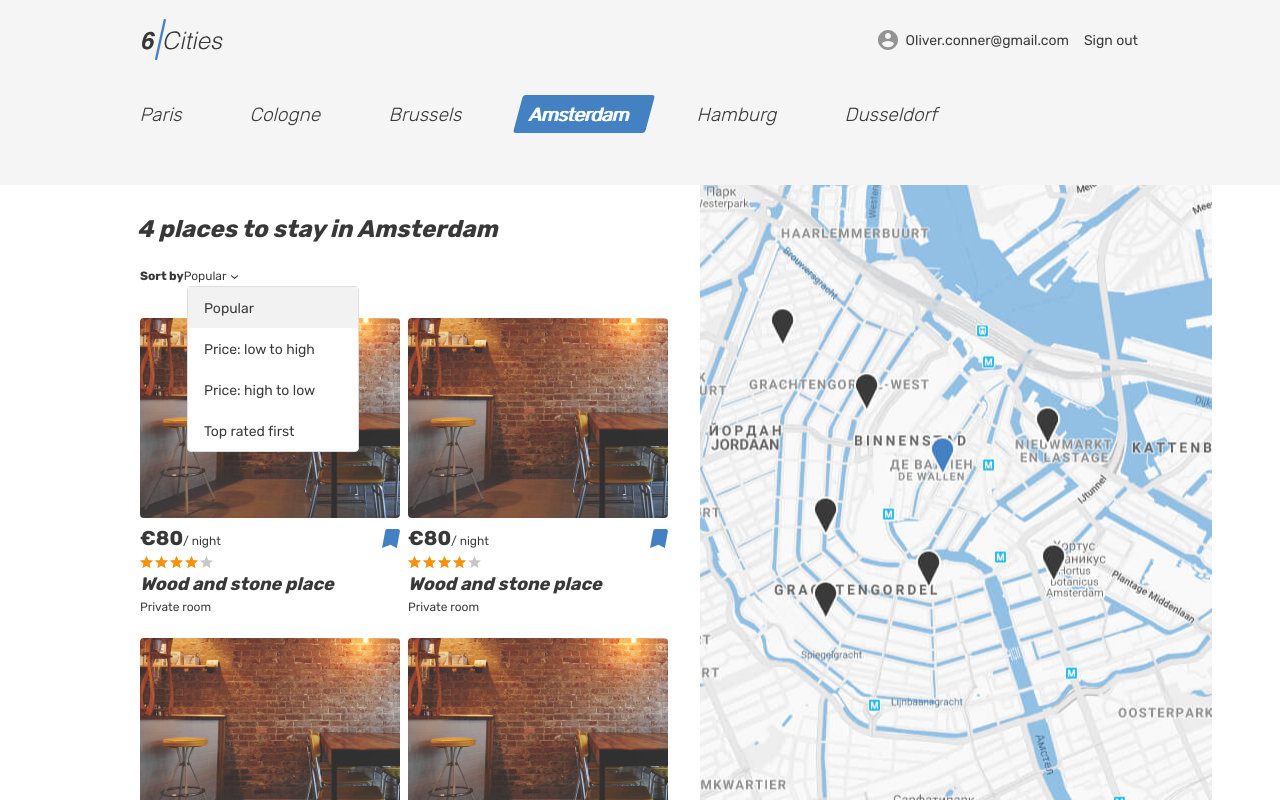
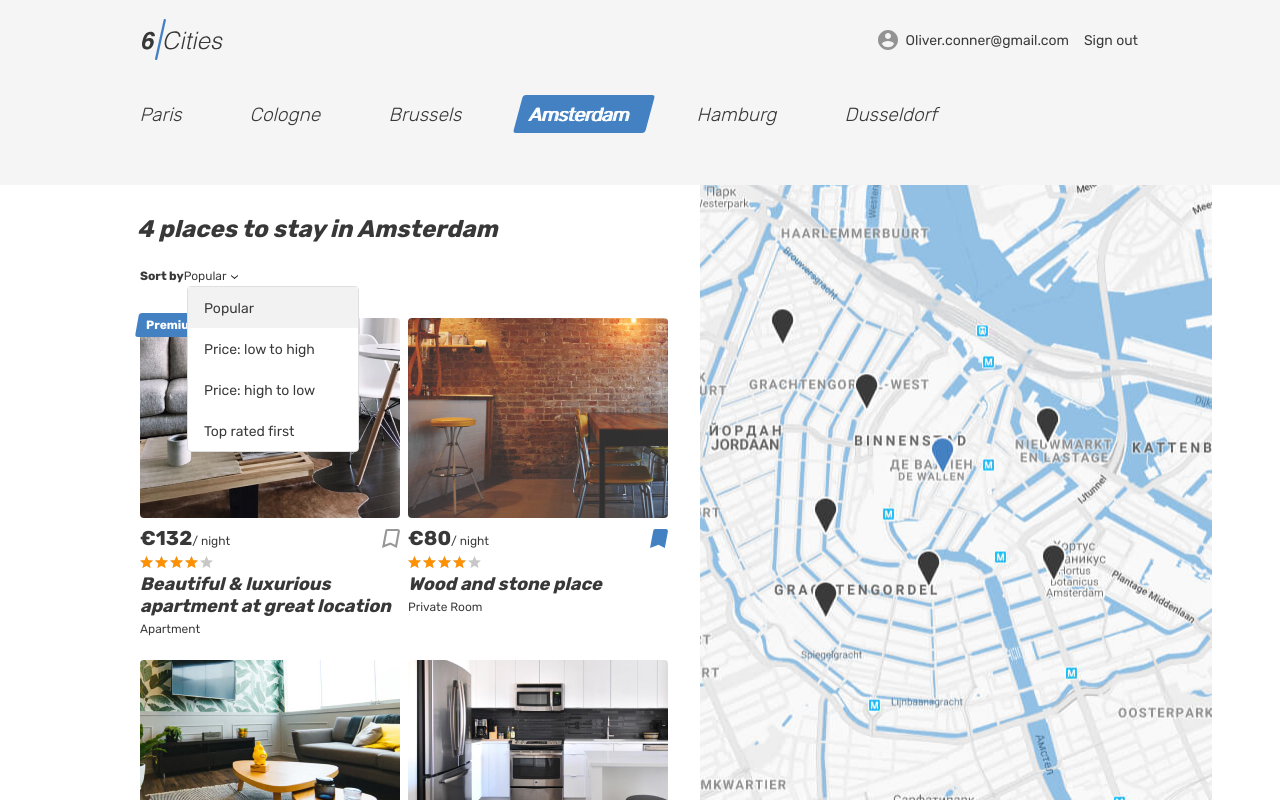
Before and after one commit to romkolisnyk/1261203-six-cities-8, a React (Create React App) app in the folder project/: page / in a window 1280 px wide. Built offline with nearby package versions, Linux system fonts and the light colour scheme.

Commit message:
feat: Create mocks and generate place cards

```diff
--- a/project/src/components/app/app.tsx
+++ b/project/src/components/app/app.tsx
@@ -7,17 +7,18 @@ import LoginPage from '../login-page/login-page';
 import PropertyPage from '../property-page/property-page';
 import PrivateRoute from '../private-route/private-route';
 import { AppRoute, AuthorizationStatus } from '../../const';
+import { Offer } from '../../types/offer';
 
 type AppScreenProps = {
-  offersCount: number;
+  offers: Offer[];
 }
 
-function App({ offersCount }: AppScreenProps): JSX.Element {
+function App({ offers }: AppScreenProps): JSX.Element {
   return (
     <BrowserRouter>
       <Switch>
         <Route exact path={AppRoute.Root}>
-          <MainPage offersCount={offersCount} />
+          <MainPage offers={offers} />
         </Route>
         <Route exact path={AppRoute.Login}>
           <LoginPage />
--- a/project/src/components/main-page/main-page.tsx
+++ b/project/src/components/main-page/main-page.tsx
@@ -1,11 +1,12 @@
-import PlaceCard from '../place-card/place-card';
 import { Link } from 'react-router-dom';
+import { Offer } from '../../types/offer';
+import PlacesList from '../places-list/places-list';
 
 type MainPageProps = {
-  offersCount: number,
+  offers: Offer[],
 }
 
-function MainPage({ offersCount }: MainPageProps): JSX.Element {
+function MainPage({ offers }: MainPageProps): JSX.Element {
   return (
     <div className="page page--gray page--main">
       <header className="header">
@@ -78,7 +79,7 @@ function MainPage({ offersCount }: MainPageProps): JSX.Element {
           <div className="cities__places-container container">
             <section className="cities__places places">
               <h2 className="visually-hidden">Places</h2>
-              <b className="places__found">{offersCount} places to stay in Amsterdam</b>
+              <b className="places__found">{offers.length} places to stay in Amsterdam</b>
               <form className="places__sorting" action="#" method="get">
                 <span className="places__sorting-caption">Sort by</span>
                 <span className="places__sorting-type" tabIndex={0}>
@@ -94,12 +95,7 @@ function MainPage({ offersCount }: MainPageProps): JSX.Element {
                   <li className="places__option" tabIndex={0}>Top rated first</li>
                 </ul>
               </form>
-              <div className="cities__places-list places__list tabs__content">
-                <PlaceCard/>
-                <PlaceCard/>
-                <PlaceCard/>
-                <PlaceCard/>
-              </div>
+              <PlacesList offers={offers} />
             </section>
             <div className="cities__right-section">
               <section className="cities__map map" />
--- a/project/src/components/place-card/place-card.tsx
+++ b/project/src/components/place-card/place-card.tsx
@@ -1,18 +1,40 @@
-function PlaceCard(): JSX.Element {
+import { Link } from 'react-router-dom';
+
+import { Offer } from '../../types/offer';
+import { convertRatingToPercents } from '../../utils/convertRatingToPercents';
+
+function PlaceCard(props: Offer): JSX.Element {
+  const {
+    title,
+    image,
+    price,
+    type,
+    rating,
+    id,
+    isBookmarked,
+    isPremium,
+  } = props;
+
   return (
     <article className="cities__place-card place-card">
+      {
+        isPremium &&
+        <div className="place-card__mark">
+          <span>Premium</span>
+        </div>
+      }
       <div className="cities__image-wrapper place-card__image-wrapper">
         <a href="#">
-          <img className="place-card__image" src="img/room.jpg" width="260" height="200" alt="Place image" />
+          <img className="place-card__image" src={image} width="260" height="200" alt="Place image" />
         </a>
       </div>
       <div className="place-card__info">
         <div className="place-card__price-wrapper">
           <div className="place-card__price">
-            <b className="place-card__price-value">&euro;80</b>
+            <b className="place-card__price-value">&euro;{price}</b>
             <span className="place-card__price-text">&#47;&nbsp;night</span>
           </div>
-          <button className="place-card__bookmark-button place-card__bookmark-button--active button" type="button">
+          <button className={`place-card__bookmark-button button ${isBookmarked && 'place-card__bookmark-button--active'}`} type="button">
             <svg className="place-card__bookmark-icon" width="18" height="19">
               <use xlinkHref="#icon-bookmark" />
             </svg>
@@ -21,14 +43,14 @@ function PlaceCard(): JSX.Element {
         </div>
         <div className="place-card__rating rating">
           <div className="place-card__stars rating__stars">
-            <span style={{ width: '80%' }} />
+            <span style={{ width: `${convertRatingToPercents(rating)}%` }} />
             <span className="visually-hidden">Rating</span>
           </div>
         </div>
         <h2 className="place-card__name">
-          <a href="#">Wood and stone place</a>
+          <Link to={`/offer/${id}`}>{title}</Link>
         </h2>
-        <p className="place-card__type">Private room</p>
+        <p className="place-card__type">{type}</p>
       </div>
     </article>
   );
--- /dev/null
+++ b/project/src/components/places-list/places-list.tsx
@@ -0,0 +1,21 @@
+import { Offer } from '../../types/offer';
+import PlaceCard from '../place-card/place-card';
+
+type PlacesListProps = {
+  offers: Offer[]
+};
+
+function PlacesList({ offers }: PlacesListProps): JSX.Element {
+  return (
+    <div className="cities__places-list places__list tabs__content">
+      {offers.map((offer) => (
+        <PlaceCard
+          {...offer}
+          key={offer.id}
+        />
+      ))}
+    </div>
+  );
+}
+
+export default PlacesList;
--- a/project/src/index.tsx
+++ b/project/src/index.tsx
@@ -1,13 +1,10 @@
 import React from 'react';
 import ReactDOM from 'react-dom';
 import App from './components/app/app';
-
-const Settings = {
-  OFFERS_COUNT: 4,
-};
+import { offers } from './mocks/offers';
 
 ReactDOM.render(
   <React.StrictMode>
-    <App offersCount={Settings.OFFERS_COUNT} />
+    <App offers={offers} />
   </React.StrictMode>,
   document.getElementById('root'));
--- /dev/null
+++ b/project/src/mocks/offers.ts
@@ -0,0 +1,44 @@
+import { Offer } from '../types/offer';
+
+export const offers: Offer[] = [
+  {
+    title: 'Beautiful & luxurious apartment at great location',
+    image: 'img/apartment-01.jpg',
+    price: 132,
+    type: 'Apartment',
+    rating: 4,
+    id: 1,
+    isBookmarked: false,
+    isPremium: true,
+  },
+  {
+    title: 'Wood and stone place',
+    image: 'img/room.jpg',
+    price: 80,
+    type: 'Private Room',
+    rating: 4,
+    id: 2,
+    isBookmarked: true,
+    isPremium: false,
+  },
+  {
+    title: 'Canal View Prinsengracht',
+    image: 'img/apartment-02.jpg',
+    price: 132,
+    type: 'Apartment',
+    rating: 4,
+    id: 3,
+    isBookmarked: false,
+    isPremium: false,
+  },
+  {
+    title: 'Nice, cozy, warm big bed apartment',
+    image: 'img/apartment-03.jpg',
+    price: 180,
+    type: 'Apartment',
+    rating: 5,
+    id: 4,
+    isBookmarked: false,
+    isPremium: false,
+  },
+];
--- /dev/null
+++ b/project/src/types/offer.ts
@@ -0,0 +1,10 @@
+export type Offer = {
+  title: string,
+  image: string,
+  price: number,
+  type: string,
+  rating: number,
+  id: number,
+  isBookmarked: boolean,
+  isPremium: boolean,
+};
--- /dev/null
+++ b/project/src/utils/convertRatingToPercents.ts
@@ -0,0 +1 @@
+export const convertRatingToPercents = (rating: number): number => (rating / 5) * 100;
```
